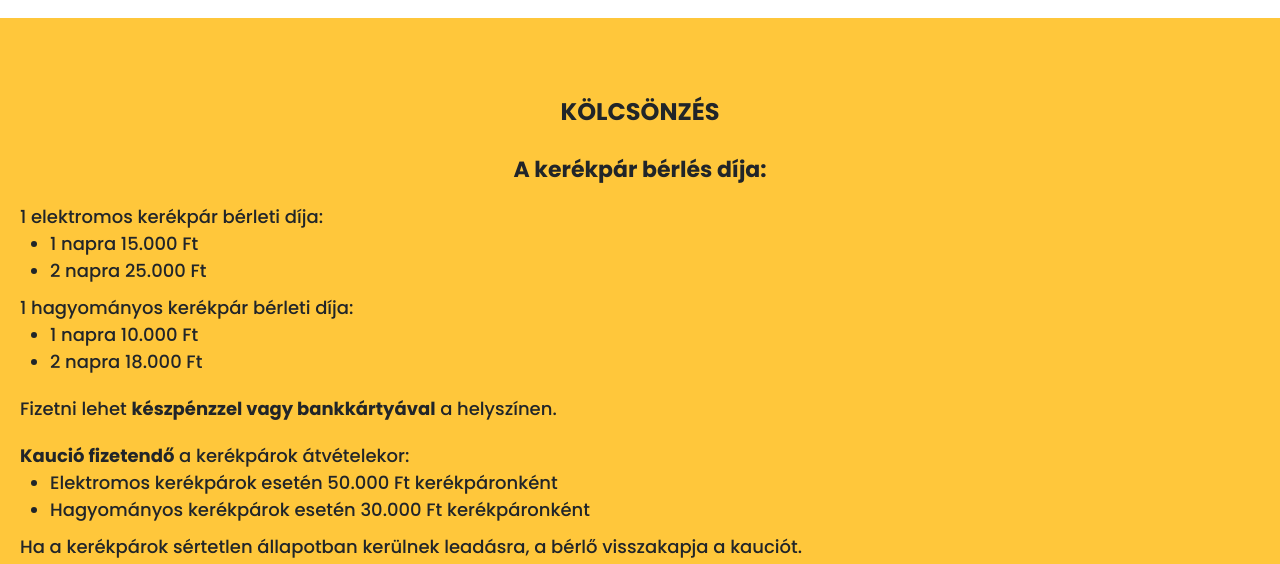
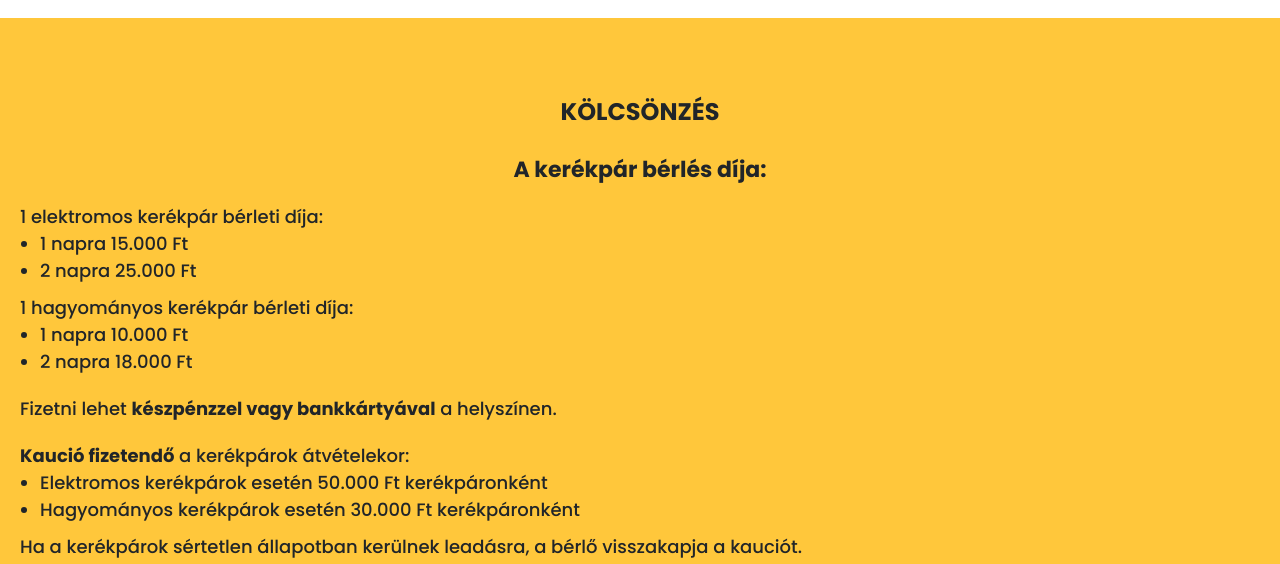
Before and after one commit to timeaFejer/KerekBar, a plain HTML site: page index.html in a window 1280 px wide. Shown: the part 388-952 px from the top of the page. Drawn offline with nearby package versions, Linux system fonts and the light colour scheme.

Commit message:
Remove and add classes

```diff
--- a/index.html
+++ b/index.html
@@ -81,20 +81,20 @@
             <div class="text-box">
                 <p>1 elektromos kerékpár bérleti díja:</p>
                     <ul>
-                        <li class="fee-list-item">1 napra 15.000 Ft</li>
-                        <li class="fee-list-item">2 napra 25.000 Ft</li>
+                        <li>1 napra 15.000 Ft</li>
+                        <li>2 napra 25.000 Ft</li>
                     </ul>
                 <p>1 hagyományos kerékpár bérleti díja:</p>
                     <ul>
-                        <li class="fee-list-item">1 napra 10.000 Ft</li>
-                        <li class="fee-list-item">2 napra 18.000 Ft</li>
+                        <li>1 napra 10.000 Ft</li>
+                        <li>2 napra 18.000 Ft</li>
                     </ul>
             </div>
             <p class="text-box">Fizetni lehet <strong>készpénzzel vagy bankkártyával</strong> a helyszínen.</p>
             <p><strong>Kaució fizetendő</strong> a kerékpárok átvételekor:</p>
                 <ul>
-                    <li class="fee-list-item">Elektromos kerékpárok esetén 50.000 Ft kerékpáronként</li>
-                    <li class="fee-list-item">Hagyományos kerékpárok esetén 30.000 Ft kerékpáronként</li>
+                    <li>Elektromos kerékpárok esetén 50.000 Ft kerékpáronként</li>
+                    <li>Hagyományos kerékpárok esetén 30.000 Ft kerékpáronként</li>
                 </ul>
             <p>Ha a kerékpárok sértetlen állapotban kerülnek leadásra, a bérlő visszakapja a kauciót.</p>
             <h3>Kölcsönzési feltételek</h3>
@@ -124,7 +124,7 @@
         <section id="kerekparok" class="kerekparok">
             <h2>KERÉKPÁROK</h2>
             <div>
-                <h3>Elektromos kerékpárok</h3>
+                <h3 class="bike-type-title">Elektromos kerékpárok</h3>
                 <img src="./assets/img/e-bikes.jpg" class="bicycle-img" alt="E-bikes">
                 <ul class="property-list">
                     <li>Nagy teljesítményű akkumulátor: 1 feltöltéssel megtehető 100 km távolság</li>
@@ -158,7 +158,7 @@
                 </ul>
             </div>
             <div>
-                <h3>Hagyományos kerékpárok</h3>
+                <h3 class="bike-type-title">Hagyományos kerékpárok</h3>
                 <img src="./assets/img/normal-bicycle_cleanup.jpg" class="bicycle-img" alt="Normal bicycle">
                 <ul class="property-list">
                     <li>Alacsony, könnyen átléphető, erős váz</li>
```
